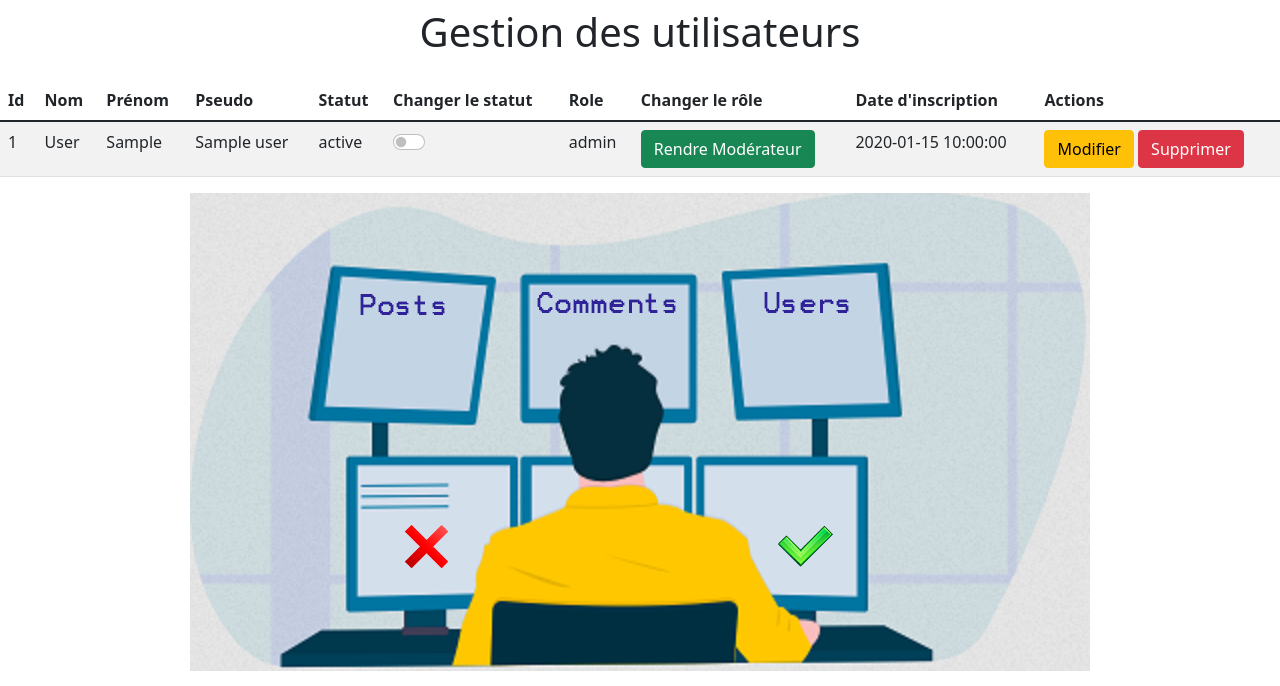
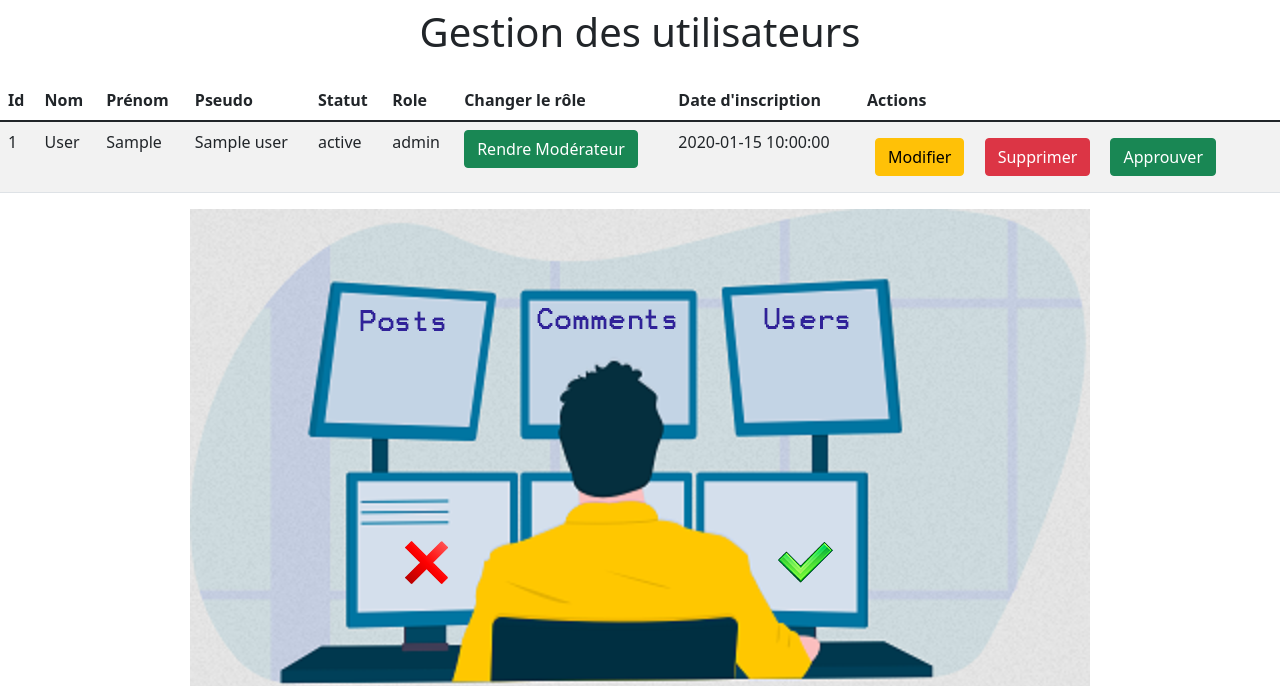
Before and after one commit to nosfairal/postBlog, a PHP site: template templates/back/adminUsers.html.twig in a window 1280 px wide. Shown: the part 155-841 px from the top of the page. Run offline with PHP 8.4, Linux system fonts and the light colour scheme; the template is opened without the code that fills it: most values are stand-ins (such as "Sample title", 1, 10 or a date in 2020); some libraries are stand-ins or nearby versions.

Commit message:
limit privillege of moderators

```diff
--- a/public/javascript/admin.js
+++ b/public/javascript/admin.js
@@ -1,12 +1,12 @@
-function approuve(){
+function approve(){
     let xmlhttp = new XMLHttpRequest;
-    xmlhttp.open("GET", "https://localhost/blogpost/index.php?p=admin/approuveComment/"+this.dataset.id);
+    xmlhttp.open("GET", "https://localhost/blogpost/index.php?p=admin/approveComment/"+this.dataset.id);
     xmlhttp.send();
 }
 
 window.onload = () => {
     let buttons = document.querySelectorAll(".form-check-input");
     for(let button of buttons){
-        button.addEventListener("click", approuve);
+        button.addEventListener("click", approve);
     }
 };
--- a/public/javascript/adminUser.js
+++ b/public/javascript/adminUser.js
@@ -1,6 +1,6 @@
 function approuveUser(){
     let xmlhttp = new XMLHttpRequest;
-    xmlhttp.open("GET", "https://localhost/blogpost/index.php?p=admin/approuveUser/"+this.dataset.id);
+    xmlhttp.open("GET", "https://localhost/blogpost/index.php?p=admin/approveUser/"+this.dataset.id);
     xmlhttp.send();
 }
 
--- a/src/Controller/PostController.php
+++ b/src/Controller/PostController.php
@@ -113,7 +113,7 @@ class PostController extends Controller
             array_push($commentatorPublicNameList, $commentatorPublicName->{'publicName'});
         };
 
-        //Get comments approuved
+        //Get comments approved
         $commentStatus = new Comment;
 
         $commentStatus= $commentRepository->findBy(['commentStatus' => 1]);
--- a/templates/back/adminComments.html.twig
+++ b/templates/back/adminComments.html.twig
@@ -33,7 +33,7 @@
             <td class="">
                 <a href="https://localhost/blogpost/index.php?p=comment/update/{{ comment.commentId }}" class="btn btn-warning m-2">Modifier</a>
                 <a href="https://localhost/blogpost/index.php?p=admin/deleteComment/{{ comment.commentId }}"class="btn btn-danger m-2">Supprimer</a>
-                <a href="https://localhost/blogpost/index.php?p=admin/approuveComment/{{ comment.commentId }}"class="btn btn-success m-2">approuver</a>
+                <a href="https://localhost/blogpost/index.php?p=admin/approveComment/{{ comment.commentId }}"class="btn btn-success m-2">Approuver</a>
             </td>
         </tr>
     {% endfor %}
--- a/templates/back/adminUsers.html.twig
+++ b/templates/back/adminUsers.html.twig
@@ -14,7 +14,7 @@
             <th>Prénom</th>
             <th>Pseudo</th>
             <th>Statut</th>
-            <th>Changer le statut</th>
+            {#<th>Changer le statut</th>#}
             <th>Role</th>
             <th>Changer le rôle</th>
             <th>Date d'inscription</th>
@@ -28,20 +28,21 @@
                 <td>{{ user.firstName }}</td>
                 <td>{{ user.publicName }}</td>
                 <td>{{ user.userStatus}}</td>
-                <td>
+                {#<td>
                     <div class="form-check form-switch">
-                        <input type="checkbox" class="form-check-input" role="switch" id="customSwitch{{ user.userId }}" {% if user.userStatus == 'approuved' %} checked {% else %} '' {% endif %} data-id="{{ user.userId }}">
+                        <input type="checkbox" class="form-check-input" role="switch" id="customSwitch{{ user.userId }}" {% if user.userStatus == 'approved' %} checked {% else %} '' {% endif %} data-id="{{ user.userId }}">
                         <label class="form-check-label" for="customSwitch{{ user.userId }}"></label>
                     </div>
-                </td>
+                </td>#}
                 <td>{{ user.userRole }}</td>
                 <td>
                     <button type="button" class="btn btn-success" id="buttonUpgrade{{ user.userId }}" data-id="{{ user.userId }}">Rendre Modérateur</button>
                 </td>
                 <td>{{ user.creationDate }}</td>
                 <td>
-                    <a href="./index.php?p=admin/updateUser/{{ user.userId }}" class="btn btn-warning">Modifier</a>
-                    <a href="./index.php?p=admin/deleteUser/{{ user.userId }}"class="btn btn-danger">Supprimer</a>
+                    <a href="./index.php?p=admin/updateUser/{{ user.userId }}" class="btn btn-warning m-2">Modifier</a>
+                    <a href="./index.php?p=admin/deleteUser/{{ user.userId }}"class="btn btn-danger m-2">Supprimer</a>
+                    <a href="./index.php?p=admin/approveUser/{{ user.userId }}"class="btn btn-success m-2">Approuver</a>
                 </td>
             </tr>
         {% endfor %}
--- a/templates/back/user.html.twig
+++ b/templates/back/user.html.twig
@@ -7,9 +7,12 @@
 {% block content %}
     {% if user is defined %}
     {%  for attribute in user %}
-     <span class="title"> Nom : {{ attribute.lastName }} </span>
+     <span class="title"> Pseudo: {{ attribute.publicName }} </span>
      {% endfor %}
     {% endif %}
+    <div class="text-center mt-4">
+        <img src="./public/images/profil.png" class="img-fluid" width="600px" high="400px" alt="Bienvenue">
+    </div>
 {% endblock %}
 {% block script %}
     {{ parent() }}
--- a/templates/base.html.twig
+++ b/templates/base.html.twig
@@ -48,9 +48,13 @@
                             <li class="nav-item">
                                 <a class="nav-link {% if currentPage == "adminComments" %} active {% endif %}" href="./index.php?p=admin/comments">Gérer les commentaires</a>
                             </li>
-                            <li class="nav-item">
-                                <a class="nav-link {% if currentPage == "adminUsers" %} active {% endif %}" href="./index.php?p=admin/users">Gérer les utilisateurs</a>
-                            </li>
+                            {% if session.user.userId != 20 %}
+
+                            {% else %}
+                                <li class="nav-item">
+                                    <a class="nav-link {% if currentPage == "adminUsers" %} active {% endif %}" href="./index.php?p=admin/users">Gérer les utilisateurs</a>
+                                </li>>
+                            {% endif %}
                         {% endif %}
                         {% if session.user %} {% else %}
                             <li class="nav-item">
@@ -117,9 +121,13 @@
                             <div class="col-lg-3 col-md-6 mb-4 mb-md-0">
                                 <a class="h5 {% if currentPage == "adminComments" %} active {% endif %}" href="./index.php?p=admin/comments">Gérer les commentaires</a>
                             </div>
-                            <div class="col-lg-3 col-md-6 mb-4 mb-md-0">
-                                <a class="h5 {% if currentPage == "adminUsers" %} active {% endif %}" href="./index.php?p=admin/users">Gérer les utilisateurs</a>
-                            </div>
+                            {% if session.user.userId != 20 %}
+
+                            {% else %}
+                                <div class="col-lg-3 col-md-6 mb-4 mb-md-0">
+                                    <a class="h5 {% if currentPage == "adminUsers" %} active {% endif %}" href="./index.php?p=admin/users">Gérer les utilisateurs</a>
+                                </div>
+                            {% endif %}
                         {% endif %}
                     </div>
 
--- a/templates/front/contact.html.twig
+++ b/templates/front/contact.html.twig
@@ -15,7 +15,7 @@
             {{ sessionStopMessage }}
         {% elseif session.error == "le formulaire de contact est incomplet" %}
             <div class="alert alert-danger alert-dismissible fade show" role="alert" auto-close="3000">
-            <span>le formulaire est incomplet</span>
+            <span>le formulaire de contact est incomplet</span>
             </div>
             {{ sessionStop }}
         {% endif %}
--- a/templates/front/postIndex.html.twig
+++ b/templates/front/postIndex.html.twig
@@ -22,6 +22,7 @@
                         <h5 class="card-title">{{ post.title }}</br></h5>
                         <p class="card-text">{{ post.intro }}</p>
                         <div class="card-footer text-muted">Publié le : {{ post.creationDate|date("d/m/Y \\à H:i") }}
+                        {% if post.lastUpdate  is not null %}<p>Dernière modification le : {{ post.lastUpdate|date("d/m/Y \\à H:i") }}</p>{% endif %}
                         </div>
                     </div>
                 </div>
```
Also changed, not shown: src/Controller/AdminController.php (+24 -16 lines), templates/back/userIndex.html.twig (+6 -3 lines), public/images/profil.png (added).
